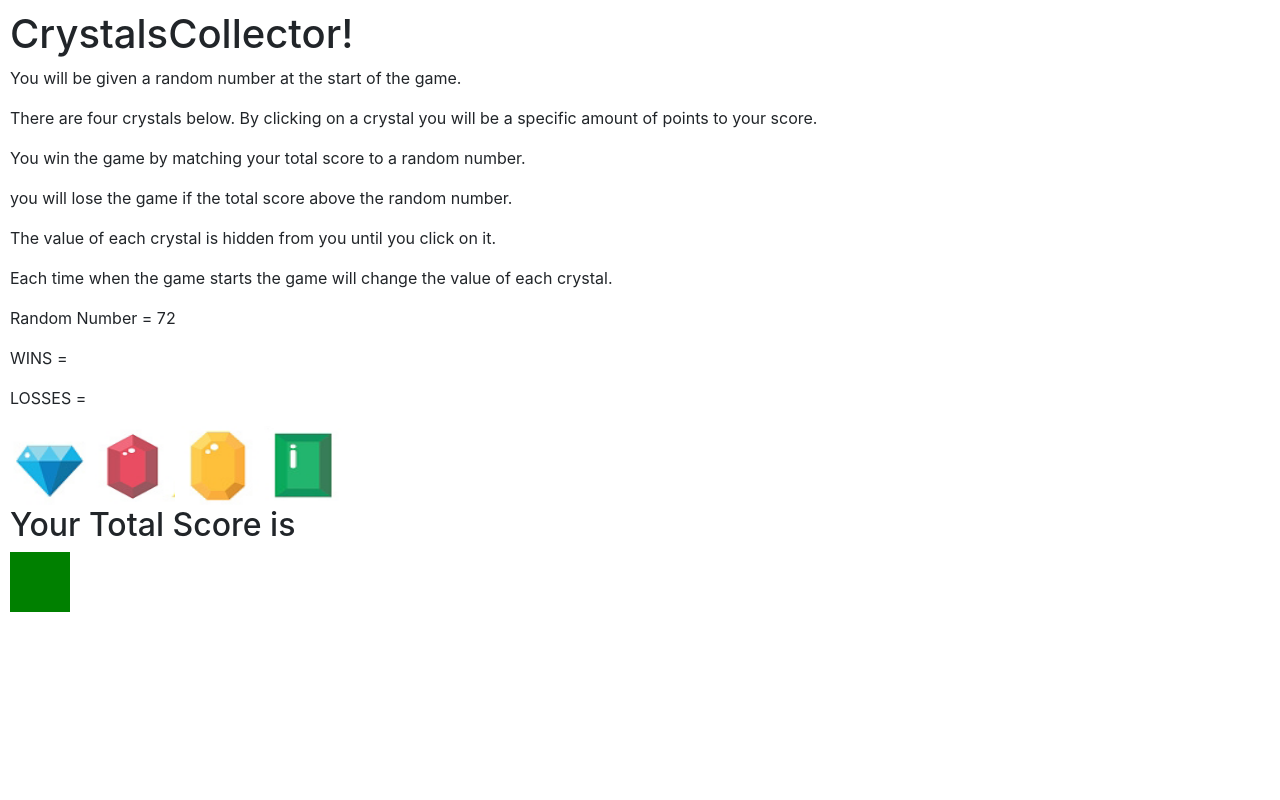
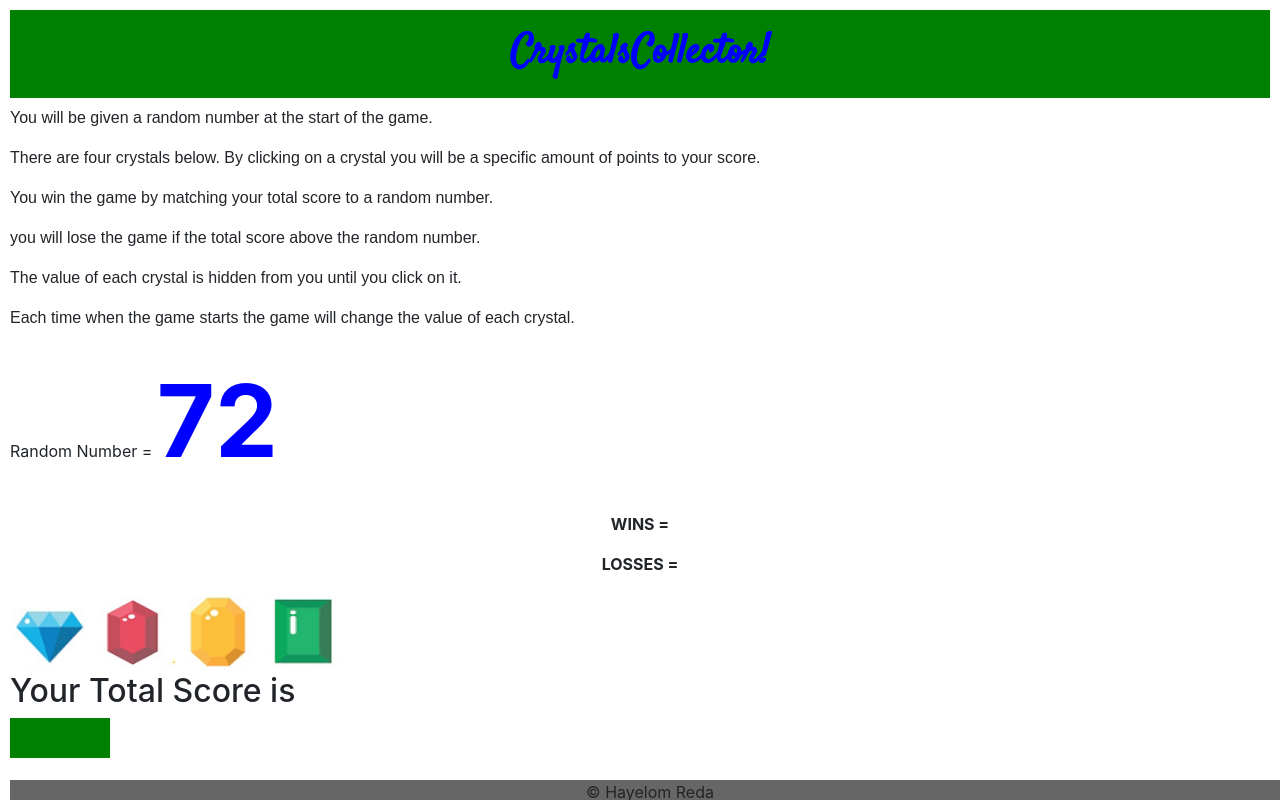
Before and after one commit to HayelomR/Random-Number, a plain HTML site: page index.html in a window 1280 px wide. Drawn offline with nearby package versions, Linux system fonts and the light colour scheme.

Commit message:
stylechange

```diff
--- a/assets/css/style.css
+++ b/assets/css/style.css
@@ -1,6 +1,7 @@
 /*.total {
 	background-color: teal;
-	margin-bottom: 15px;
+	margin-
+	bottom: 15px;
 	margin-top: 10px;
 	width: 200px;
 	height: 45px;
@@ -8,18 +9,47 @@
 body{
 	margin: 10px;
 }
+h1{
+text-align: center;
+color: blue;
+padding: 20px;
+font-weight: bold;
+font-family: 'Satisfy', cursive;
+background-color: green;
+}
+#random{
+	font-weight: bolder;
+	font-size: 100px;
+	color:blue;
+}
+.WinLos{
+text-align: center;
+margin-left: 0px;
+font-weight: bolder;
+}
 .click {
 	height: 80px;
 	width: 80px;
-	color: green;
+	background-color: blue;
 }
 
-
+.instruction{
+	font-family: sans-serif;
+}
 #addNumber{
 background-color: green;
-	font-size: 45;
+	font-size: 190;
 	color: white;
-	padding: 30px;
-	width: 50px;
+	padding: 20px;
+	width: 100px;
 	height: 10px;
 }
+.footer {
+  position: fixed;
+  bottom: 0;
+  width: 100%;
+  text-align: center;
+  /* Set the fixed height of the footer here */
+  height: 20px;
+  background-color: #666666;
+}
--- a/assets/javascript/game.js
+++ b/assets/javascript/game.js
@@ -53,7 +53,6 @@ function initalizeGame (){
 			result();
 
 		//changeResult();
-		console.log("userScore");
 	})
 
 		$("#red").on("click", function(){
@@ -70,7 +69,6 @@ function initalizeGame (){
 			$("#addNumber").html(addNumber);
 			result();
 
-		//changeResult();
 
 	})
 
--- a/index.html
+++ b/index.html
@@ -4,7 +4,8 @@
 	<title>crystals</title>
 	<link rel="stylesheet" type="text/css" href="assets/css/reset.css">
 	<meta name="viewport" content="width=device-width, initial-scale=1.0">
-	<link rel="stylesheet" href="https://bootswatch.com/slate/bootstrap.min.css">
+	<link rel="stylesheet" href="https://bootswatch.com/cosmo/bootstrap.min.css">
+	<link href="https://fonts.googleapis.com/css?family=Satisfy" rel="stylesheet">
 	<link rel="stylesheet" type="text/css" href="assets/css/style.css">
 </head>
 <body>
@@ -20,12 +21,12 @@
 			<p>Each time when the game starts the game will change the value of each crystal.</p>
 		</div>
 		<div class"numberToWin">
-			<p>Random Number = <span id="random"></span></p>
+			<p> Random Number = <span id="random"></span></p>
+		</div>
+		<div class="WinLos">
 			<p>WINS = <span id="won"></span></p>
 			<p>LOSSES = <span id="los"></span></p>
-
 		</div>
-
 		<div class="crystals">
 			<img src="assets/images/blue.jpg" class="click" id="blue">
 			<img src="assets/images/red.jpg" class="click" id="red">
@@ -37,12 +38,14 @@
 		</div>
 
 		<div id="addNumber"></div> <!-- this will be the number that will be made by the addition of the random number genrated from crystals. -->
-<!--
-	<div id="greenB"></div> -->
 </div> <!-- closes the wrapper -->
+
 
 <script type="text/javascript" src="https://code.jquery.com/jquery-2.2.0.js"></script>
 <script type="text/javascript" src="assets/javascript/game.js"></script>
+<footer class="footer">
+      &copy; Hayelom Reda
+    </footer>
 
 </body>
 </html>
```
